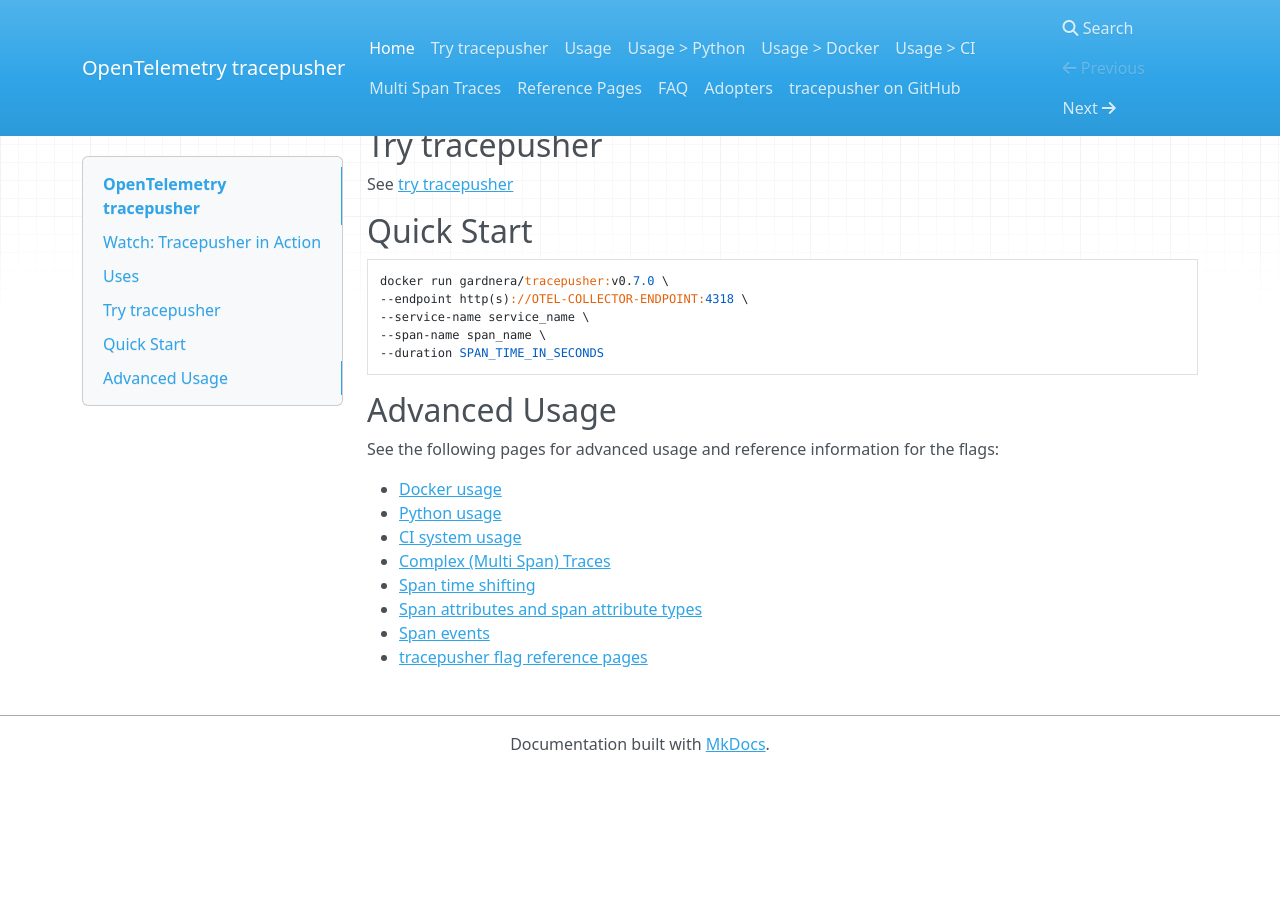
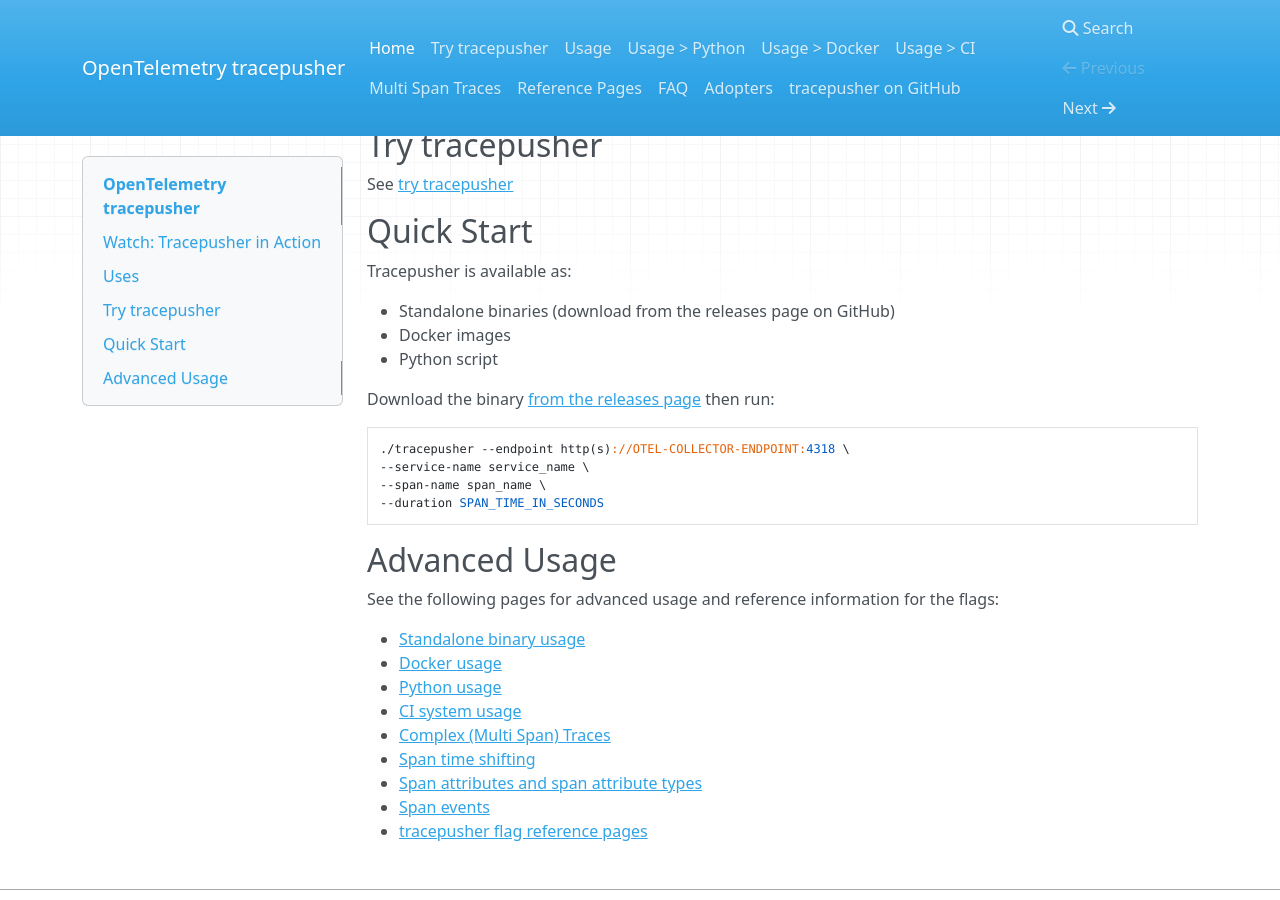
Before and after one commit to agardnerIT/tracepusher, an MkDocs documentation site: the page built from docs/index.md, in a window 1280 px wide and 900 px high, scrolled down 1499 px. Built offline with MkDocs 1.6.1, drawn with Linux system fonts in a browser that asks for light colours; nearby versions of some CDN libraries; before the commit the page ends 2271 px from its top, so only the background shows below that.

Commit message:
update docs for 0.8.0

````diff
--- a/docs/index.md
+++ b/docs/index.md
@@ -26,9 +26,16 @@
 
 ## Quick Start
 
+Tracepusher is available as:
+
+- Standalone binaries (download from the releases page on GitHub)
+- Docker images
+- Python script
+
+Download the binary [from the releases page](https://github.com/agardnerIT/tracepusher/releases/latest) then run:
+
 ```
-docker run gardnera/tracepusher:v0.7.0 \
---endpoint http(s)://OTEL-COLLECTOR-ENDPOINT:4318 \
+./tracepusher --endpoint http(s)://OTEL-COLLECTOR-ENDPOINT:4318 \
 --service-name service_name \
 --span-name span_name \
 --duration SPAN_TIME_IN_SECONDS
@@ -38,6 +45,7 @@
 
 See the following pages for advanced usage and reference information for the flags:
 
+- [Standalone binary usage](usage/standalone.md)
 - [Docker usage](usage/docker.md)
 - [Python usage](usage/python.md)
 - [CI system usage](usage/ci.md)
--- a/requirements.txt
+++ b/requirements.txt
@@ -1,4 +1,4 @@
 requests==2.31.0
 pyinstaller==5.13.0
 pytest==7.4.0
-charset-normalizer<3.0
+charset_normalizer<3.0
````
Also changed, not shown: docs/usage/ci.md (+1 -1 lines), docs/usage/docker.md (+7 -1 lines), docs/usage/python.md (+6 -0 lines), docs/usage/standalone.md (added, +38 -0 lines), 1 other file.
